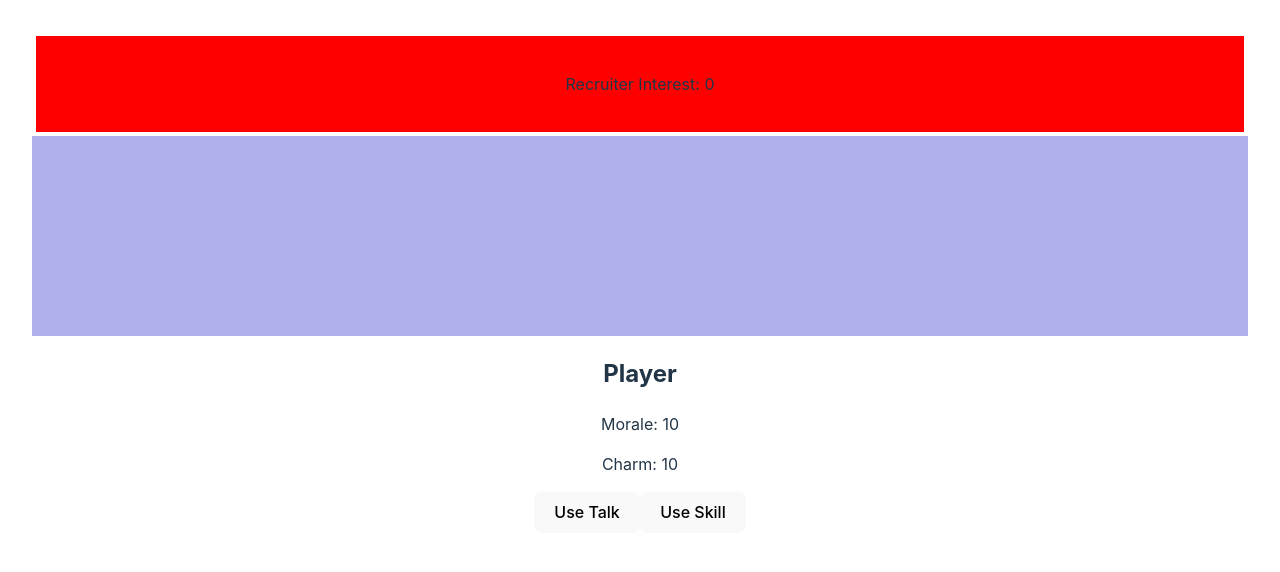
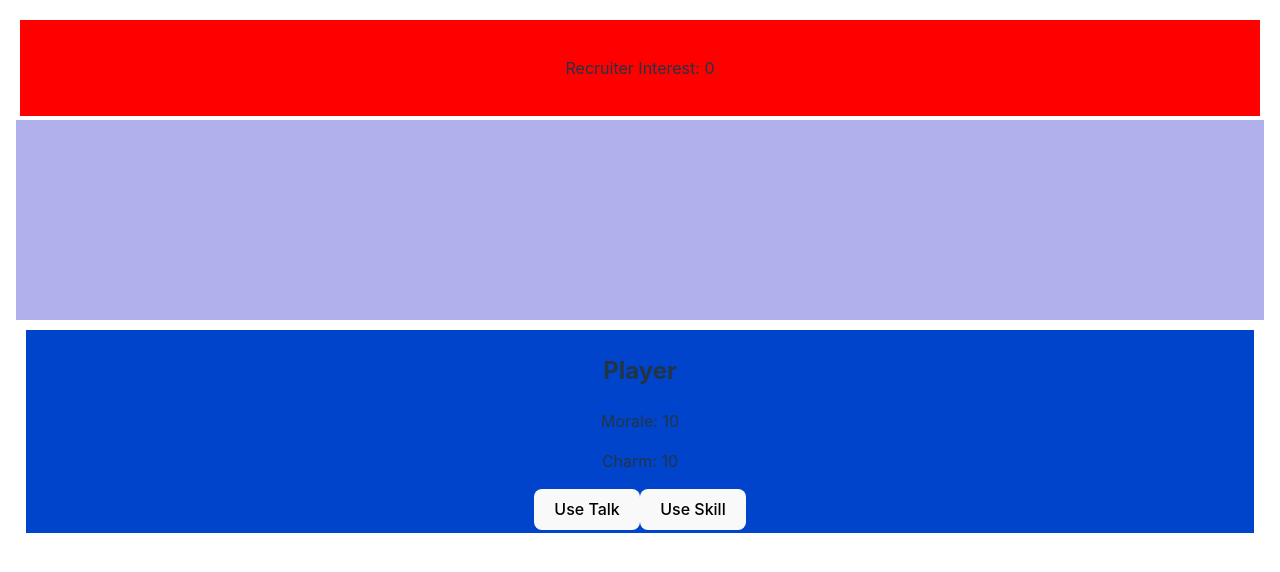
Before and after one commit to Joshsilas/InterviewQuest, a React (Vite) app: page /game in a window 1280 px wide. Shown: the top 572 px of the page. Built offline with nearby package versions, Linux system fonts and the light colour scheme.

Commit message:
got a very basic back and forth at the minute with some boxes

```diff
--- a/src/App.css
+++ b/src/App.css
@@ -1,7 +1,7 @@
 #root {
   max-width: 1280px;
   margin: 0 auto;
-  padding: 2rem;
+  padding: 1rem;
   text-align: center;
 }
 
--- /dev/null
+++ b/src/Components/Player/Player.css
@@ -0,0 +1,5 @@
+.player-container {
+    border: solid #0044cc;
+    background-color: #0044cc;
+    margin: 10px;
+}
--- a/src/Components/Player/index.jsx
+++ b/src/Components/Player/index.jsx
@@ -1,5 +1,6 @@
 import React, { useState } from 'react';
 import PlayerActions from "../PlayerActions/index.jsx";
+import './Player.css';
 
 const Player = ({onAttack, onUseSkill, health, charm}) => {
 
```
